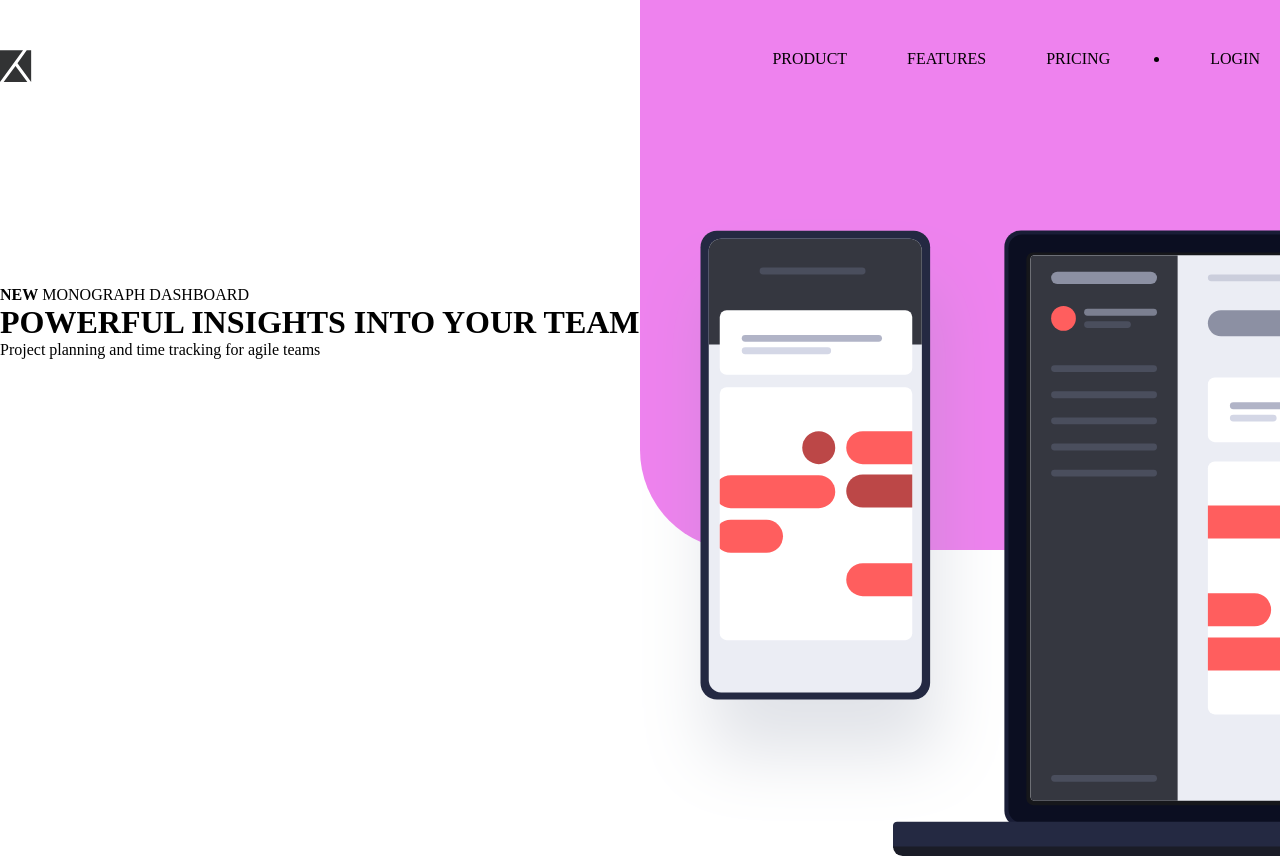
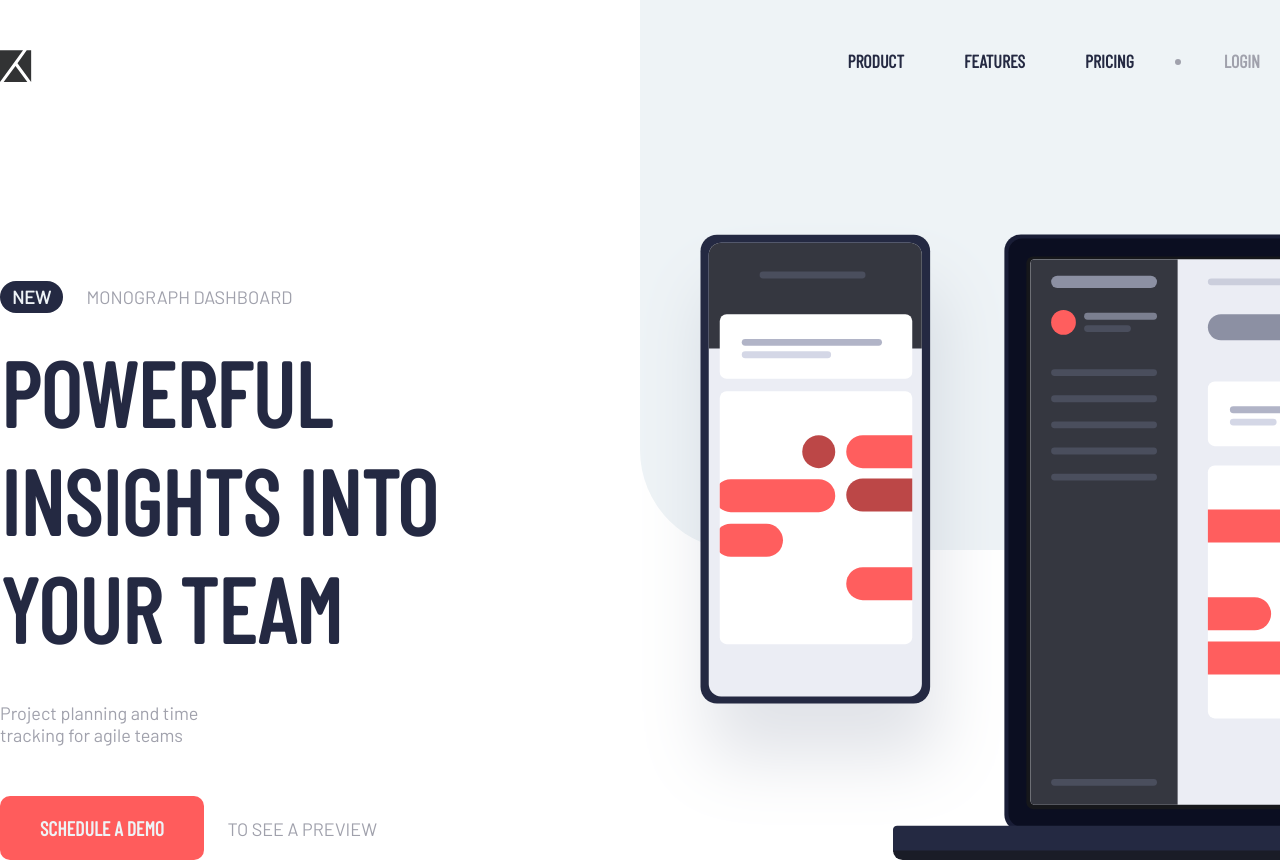
Before and after one commit to GustavoGalo/project-tracking-into-component, a plain HTML site: page index.html in a window 1280 px wide. Shown: the top 864 px of the page. Drawn offline with nearby package versions, Linux system fonts and the light colour scheme.

Commit message:
finish desktop interface

```diff
--- a/index.html
+++ b/index.html
@@ -4,6 +4,8 @@
     <meta charset="UTF-8">
     <meta name="viewport" content="width=device-width, initial-scale=1.0">
     <title>Document</title>
+    <link href="https://fonts.googleapis.com/css?family=Barlow&display=swap" rel="stylesheet">
+    <link href="https://fonts.googleapis.com/css?family=Barlow+Condensed&display=swap" rel="stylesheet">
     <style>
         * {
             margin: 0;
@@ -15,6 +17,8 @@
         body {
             height: 100vh;
             overflow-x: hidden;
+            font-size: 18px;
+            font-family: 'Barlow', sans-serif;
         }
 
         main {
@@ -41,6 +45,8 @@
         main .right nav {
             display: flex;
             justify-content: space-between;
+            font-family: 'Barlow Condensed', sans-serif;
+            font-weight: bold;
         }
 
         main .right nav span {
@@ -52,22 +58,29 @@
             padding-right: 20px;
         }
 
+        main .right nav ul li:hover {
+            text-decoration: underline;
+            cursor: pointer;
+        }
+
         main .right nav ul li:not(:first-child) {
             margin-left: 60px;
         }
 
         main .right nav ul li:not(:last-child) {
             list-style: none;
+            color: hsl(230, 29%, 20%);
         }
 
         main .right nav ul li:last-child {
-            padding-left: 40px;
+            padding-left: 30px;
+            color: hsl(231, 7%, 65%);
         }
 
         main .right .top {
             height: 550px;
             width: 50vw;
-            background-color: violet;
+            background-color: hsl(207, 33%, 95%);
             position: absolute;
             top: 0%;
             z-index: -1;
@@ -78,6 +91,58 @@
             padding-top: 150px;
             width: 1320px;
         }
+
+        main .left .text p:first-child span {
+            margin-left: 20px;
+            color: hsl(231, 7%, 65%);
+        }
+
+        main .left .text p:first-child strong{
+            color: hsl(207, 33%, 95%);
+            background: hsl(230, 29%, 20%);
+            padding: 5px 12px;
+            border-radius: 35px;
+        }
+
+        main .left .text h1 {
+            width: 90%;
+            margin-top: 30px;
+            font-size: 90px;
+            font-family: 'Barlow Condensed', sans-serif;
+            color: hsl(230, 29%, 20%);
+        }
+
+        main .left .text p:last-child {
+            margin-top: 40px;
+            width: 38%;
+            color: hsl(231, 7%, 65%);
+        }
+
+        main .left .actions {
+            margin-top: 50px;
+        }
+
+        main .left .actions button {
+            padding: 20px 40px;
+            border-radius: 10px;
+            background: hsl(0, 100%, 68%);
+            color: hsl(207, 33%, 95%);
+            border: none;
+            font-family: 'Barlow Condensed', sans-serif;
+            font-weight: bold;
+            font-size: 20px;
+        }
+
+        main .left .actions button:hover {
+            cursor: pointer;
+            opacity: 0.7;
+            transition: 0.1s;
+        }
+
+        main .left .actions span {
+            color: hsl(231, 7%, 65%);
+            margin-left: 20px;
+        }
     </style>
 </head>
 <body>
@@ -85,9 +150,13 @@
         <div class="left">
             <img src="./images/logo.svg" alt="logo">
             <div class="text">
-                <p><strong>NEW</strong> MONOGRAPH DASHBOARD</p>
+                <p><strong>NEW</strong> <span>MONOGRAPH DASHBOARD</span></p>
                 <h1>POWERFUL INSIGHTS INTO YOUR TEAM</h1>
                 <p>Project planning and time tracking for agile teams</p>
+            </div>
+            <div class="actions">
+                <button>SCHEDULE A DEMO</button>
+                <span>TO SEE A PREVIEW</span>
             </div>
         </div>
         <div class="right">
```
